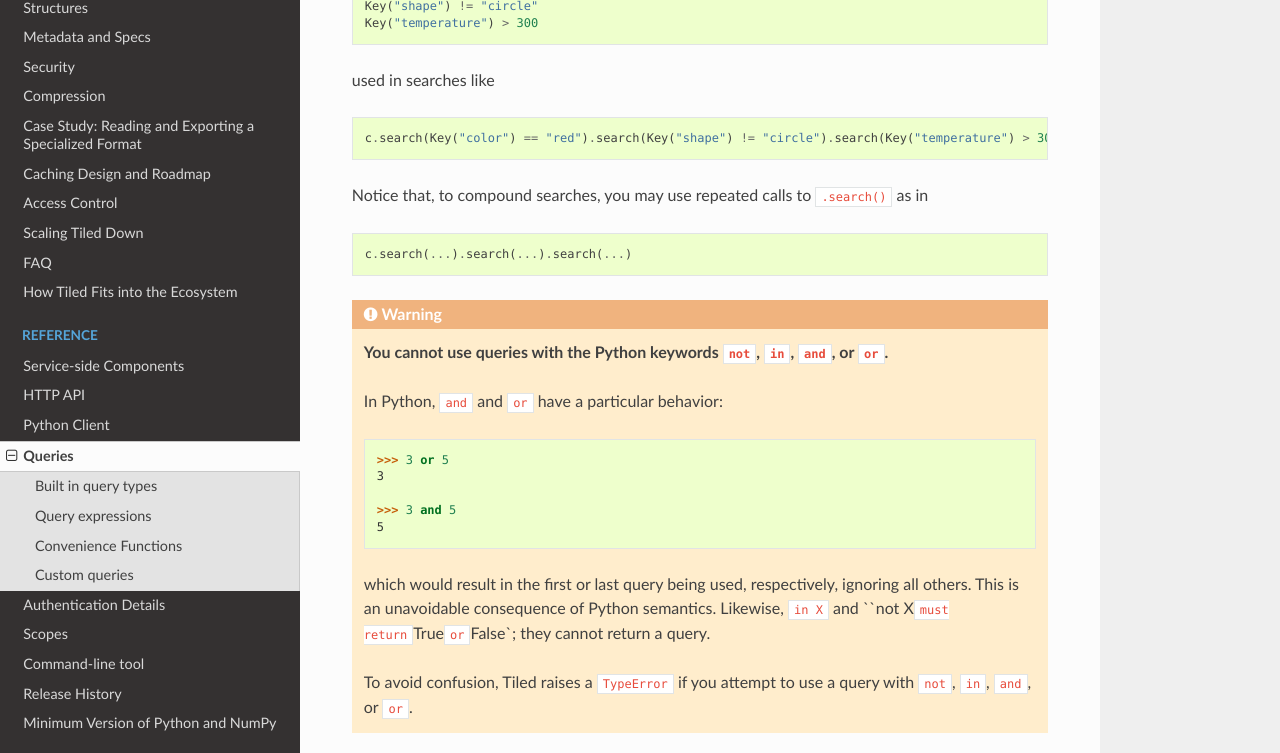
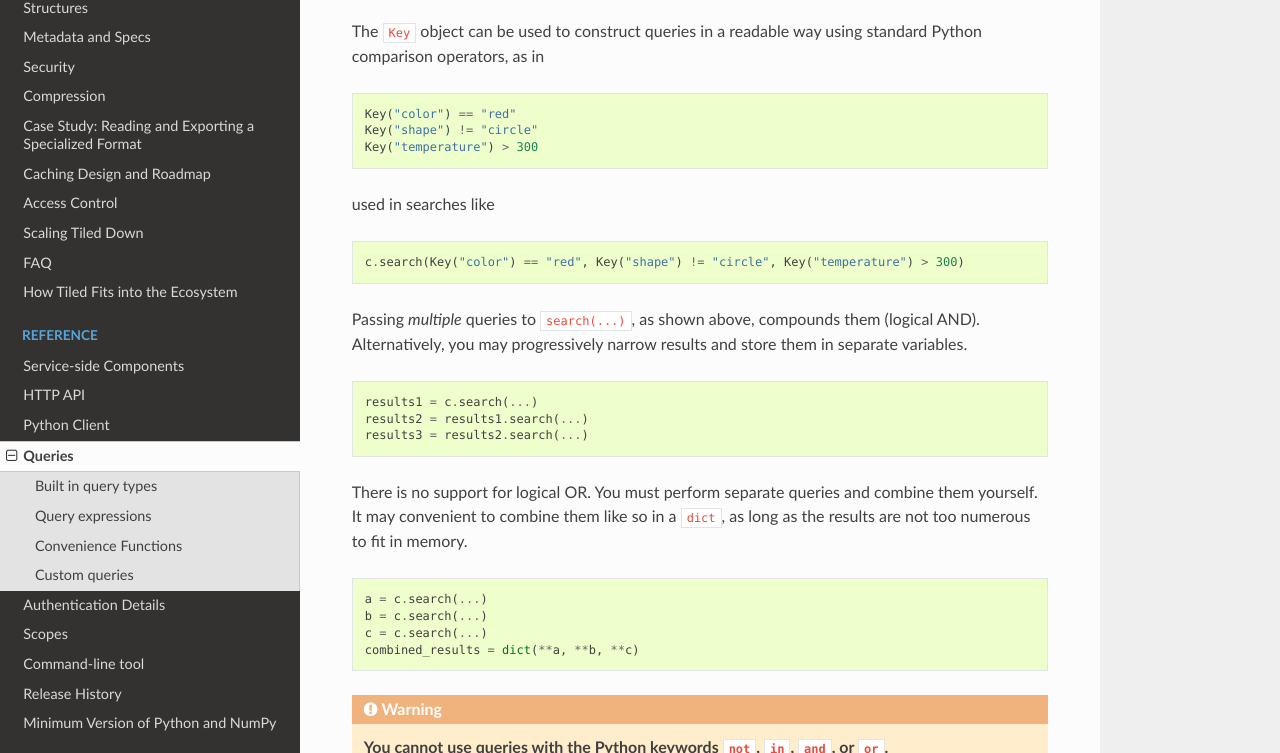
Before and after one commit to bluesky/tiled, a Sphinx documentation site: the page built from docs/source/reference/queries.md, in a window 1280 px wide and 900 px high, scrolled down 534 px, cut to the strip 129-882 px from the top of the window. Built offline with Sphinx 7.4.7 and the Read the Docs theme 2.0.0, drawn with Linux system fonts in a browser that asks for light colours; pages that are not in the unit, such as notebooks, are missing from menus.

Commit message:
Support varargs in search().

`````diff
--- a/docs/source/reference/queries.md
+++ b/docs/source/reference/queries.md
@@ -26,6 +26,13 @@ Follow the links in the table below for examples specific to each query.
 
 ## Query expressions
 
+```{eval-rst}
+.. autosummary::
+   :toctree: generated
+
+   tiled.queries.Key
+```
+
 The `Key` object can be used to construct queries in a readable way using
 standard Python comparison operators, as in
 
@@ -38,13 +45,28 @@ Key("temperature") > 300
 used in searches like
 
 ```python
-c.search(Key("color") == "red").search(Key("shape") != "circle").search(Key("temperature") > 300)
+c.search(Key("color") == "red", Key("shape") != "circle", Key("temperature") > 300)
 ```
 
-Notice that, to compound searches, you may use repeated calls to `.search()` as in
+Passing _multiple_ queries to `search(...)`, as shown above, compounds them
+(logical AND).  Alternatively, you may progressively narrow results and store
+them in separate variables.
 
 ```python
-c.search(...).search(...).search(...)
+results1 = c.search(...)
+results2 = results1.search(...)
+results3 = results2.search(...)
+```
+
+There is no support for logical OR. You must perform separate queries and
+combine them yourself. It may convenient to combine them like so in a `dict`,
+as long as the results are not too numerous to fit in memory.
+
+```python
+a = c.search(...)
+b = c.search(...)
+c = c.search(...)
+combined_results = dict(**a, **b, **c)
 ```
 
 ````{warning}
@@ -71,13 +93,6 @@ a query with `not`, `in`, `and`, or `or`.
 
 ````
 
-
-```{eval-rst}
-.. autosummary::
-   :toctree: generated
-
-   tiled.queries.Key
-```
 
 ## Convenience Functions
 
`````
Also changed, not shown: docs/source/tutorials/search.md (+17 -15 lines), 2 other files.
